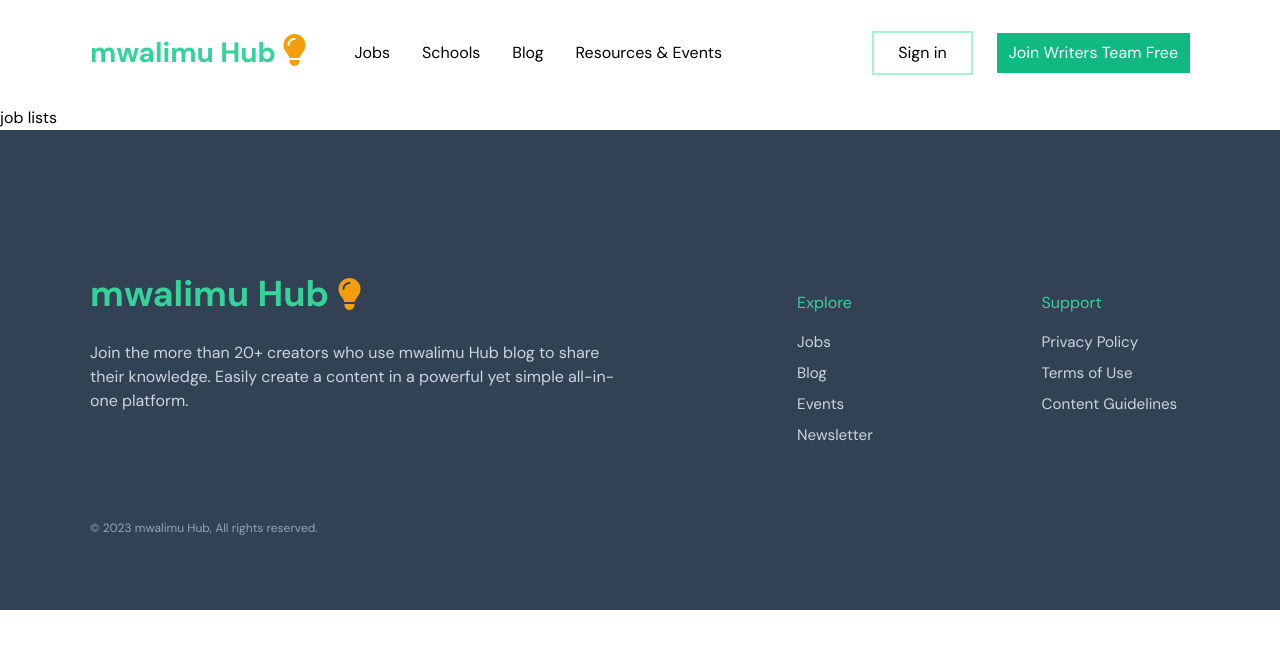
After one commit to kitindi/elimu_tech, a Django app: template templates/schools/jobboard.html in a window 1280 px wide. The commit adds this page. Shown: the top 649 px of the page. Run offline with Django 3.2, Linux system fonts and the light colour scheme; the template is opened without the code that fills it, so the values that code supplies are empty; some libraries are stand-ins or nearby versions.

```diff
--- a/schools/admin.py
+++ b/schools/admin.py
@@ -16,4 +16,4 @@ class NewsletterAdmin(admin.ModelAdmin):
 
 @admin.register(Job)
 class JobAdmin(admin.ModelAdmin):
-    list_display = ("title", "company_name", "positions", "posted_on")
+    list_display = ("title", "company_name", "positions")
--- a/schools/models.py
+++ b/schools/models.py
@@ -41,9 +41,8 @@ class Job(models.Model):
     positions = models.CharField(max_length=225)
     industry = models.CharField(max_length=225)
     company_name = models.CharField(max_length=255)
-    comapny_size = models.IntegerField()
+    submit_before = models.CharField(max_length=255)
     image = models.ImageField()
     description = models.TextField()
     location = models.CharField(max_length=225)
     componay_url = models.URLField(blank=True)
-    posted_on = models.DateTimeField(auto_now_add=True, null=True)
--- a/templates/base.html
+++ b/templates/base.html
@@ -29,7 +29,9 @@
         class="w-full max-w-[1100px] mx-auto flex md:justify-between md:items-center py-6"
       >
         <div class="flex gap-12 items-center py-2">
-          <a href="#" class="text-[1.75rem] font-bold text-emerald-400"
+          <a
+            href="{% url 'home' %}"
+            class="text-[1.75rem] font-bold text-emerald-400"
             >mwalimu Hub
             <span
               ><i
@@ -38,7 +40,8 @@
           ></a>
 
           <div class="flex gap-8">
-            <a href="#">Jobs</a><a href="">Schools</a><a href="">Blog</a
+            <a href="{% url 'jobs' %}">Jobs</a
+            ><a href="{% url 'schools' %}">Schools</a><a href="">Blog</a
             ><a href="">Resources & Events</a>
           </div>
         </div>
--- a/templates/schools/home_page.html
+++ b/templates/schools/home_page.html
@@ -3,14 +3,14 @@
   <div class="md:grid md:grid-cols-12 gap-4 h-full">
     <div class="md:col-span-5 h-full">
       <img
-        src="{% static 'images/hero.jpg' %}"
+        src="{% static 'images/heroo.png' %}"
         alt=""
-        class="w-full object-cover h-[75vh] rounded-md"
+        class="w-full object-cover h-[80vh] rounded-md"
       />
     </div>
     <div class="md:col-span-7 h-full pl-20 py-16">
       <h1 class="text-[2.5rem] font-[500] text-slate-800">
-        Become The 21<sup>st</sup> Centuary Educational RockStar, Learn & Share.
+        Transform yourself into 21<sup>st</sup> Centuary Educational RockStar.
       </h1>
       <p class="font-light leading-loose mt-5 text-slate-700 text-[1rem]">
         Upgrade your skills and become the expert teacher by learning from the
--- /dev/null
+++ b/templates/schools/jobboard.html
@@ -0,0 +1,3 @@
+{% extends 'base.html' %} {% block content %}
+<div class="">job lists</div>
+{% endblock %}
--- a/templates/schools/school_list.html
+++ /dev/null
@@ -1,3 +0,0 @@
-{% extends 'base.html' %} {% block %}
-<div class=""></div>
-{% endblock %}
--- /dev/null
+++ b/templates/schools/schools.html
@@ -0,0 +1,3 @@
+{% extends 'base.html' %} {% block content %}
+<div class=""></div>
+{% endblock %}
```
Also changed, not shown: schools/views.py (+8 -1 lines), teacherzboard/urls.py (+7 -2 lines), db.sqlite3, media/calendar.jpg (added), media/calendar_fh89sAB.jpg (added), media/calendar_rfPzLGP.jpg (added), schools/migrations/0001_initial.py, schools/static/images/heroo.png (added).
